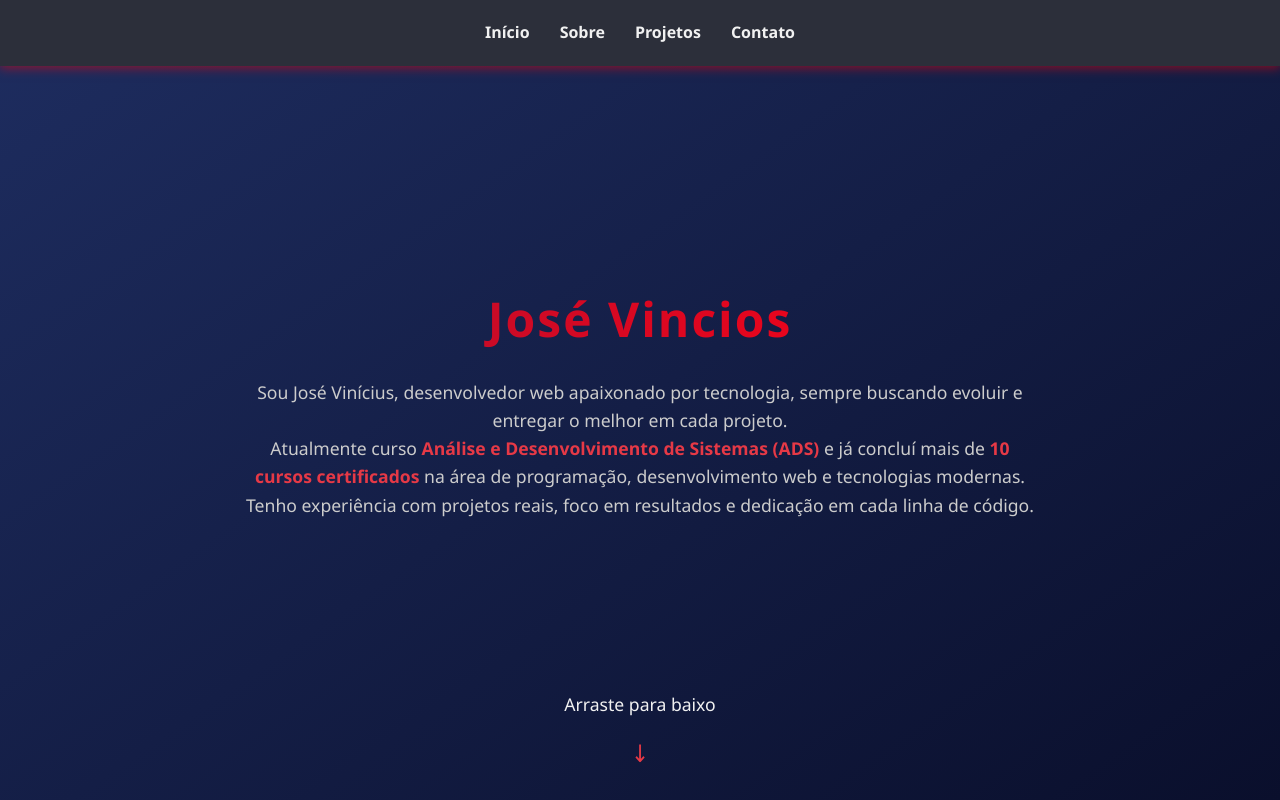
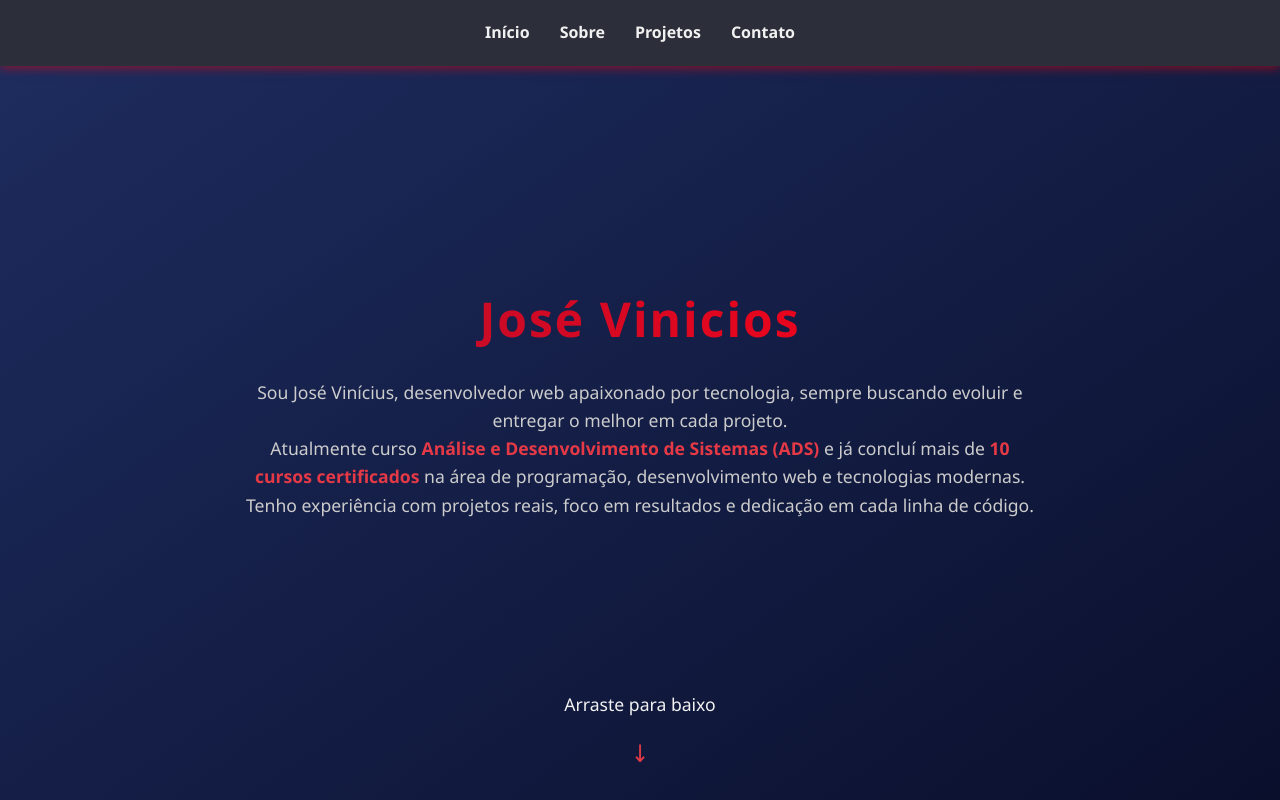
Before and after one commit to Vinicios2j/Portf-lio-Profissional---Vinicius-Desenvolvedor-Full-Stack, a plain HTML site: page index.html in a window 1280 px wide. Shown: the top 800 px of the page. Drawn offline with Linux system fonts and the light colour scheme.

Commit message:
Update index.html

```diff
--- a/index.html
+++ b/index.html
@@ -3,7 +3,7 @@
 <head>
     <meta charset="UTF-8">
     <meta name="viewport" content="width=device-width, initial-scale=1.0">
-    <title>Portfólio | José Vincios</title>
+    <title>Portfólio | José Vinicios</title>
     <link rel="stylesheet" href="styles/style.css">
 </head>
 <body>
@@ -19,7 +19,7 @@
     <main>
         <section id="home" class="hero">
             <div class="content">
-                <h1 class="animated-name">José Vincios</h1>
+                <h1 class="animated-name">José Vinicios</h1>
                 <div class="sobre-texto">
                     <p>Sou José Vinícius, desenvolvedor web apaixonado por tecnologia, sempre buscando evoluir e entregar o melhor em cada projeto.</p>
                     <p>Atualmente curso <strong>Análise e Desenvolvimento de Sistemas (ADS)</strong> e já concluí mais de <strong>10 cursos certificados</strong> na área de programação, desenvolvimento web e tecnologias modernas.</p>
```
